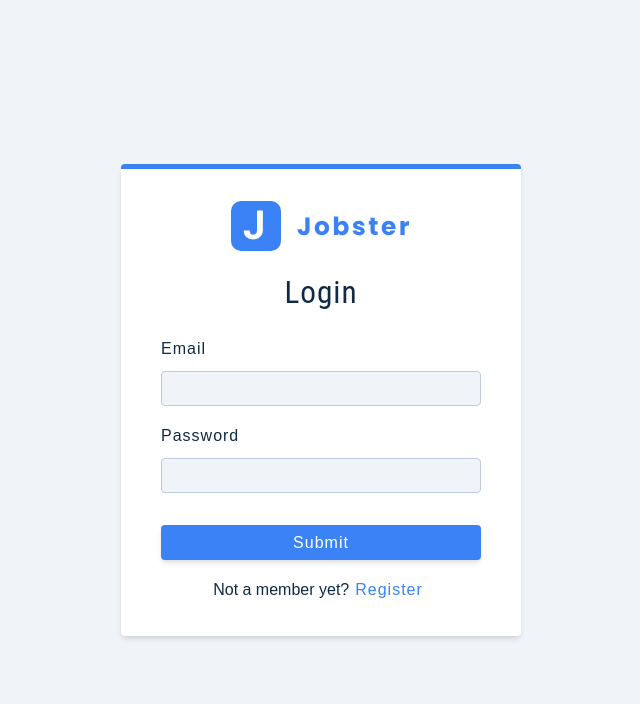
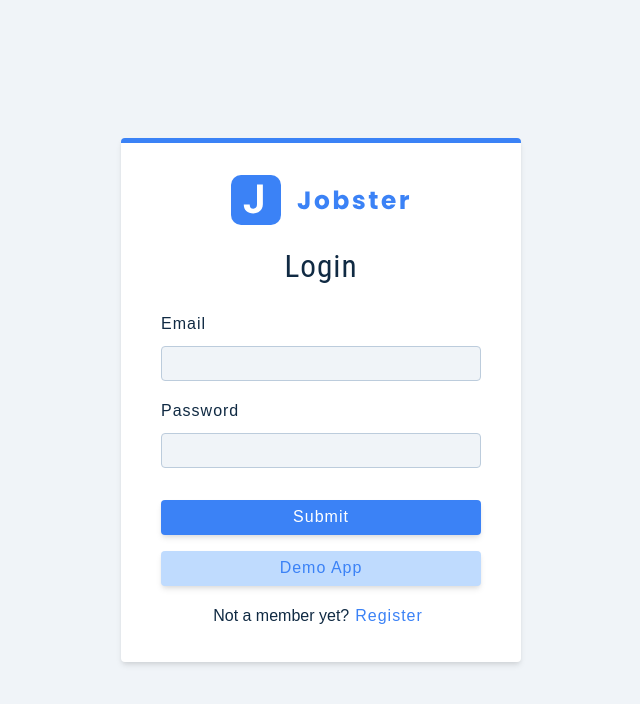
Before and after one commit to Gauravjangra2003/Jobster, a React (Vite) app: page /register in a window 1280 px wide. Shown: the top 704 px of the page, without its empty margins (319-959 px from the left). Built offline with nearby package versions, Linux system fonts and the light colour scheme.

Commit message:
Add demo user

```diff
--- a/src/pages/Register.jsx
+++ b/src/pages/Register.jsx
@@ -68,6 +68,9 @@ const Register = () => {
         <button type="submit" className="btn btn-block" disabled={isLoading}>
           {isLoading ? 'Loading...' : 'Submit'}
         </button>
+        <button type="button" className="btn btn-block btn-hipster" disabled={isLoading} onClick={() => dispatch(loginUser({email:'testUser@test.com',password:'secret'}))}>
+          {isLoading ? 'Loading...' : 'demo app'}
+        </button>
         <p>
           {values.isMember ? "Not a member yet?" : "Already a member?"}
           <button type="button" className="member-btn" onClick={toggleMember}>
```
